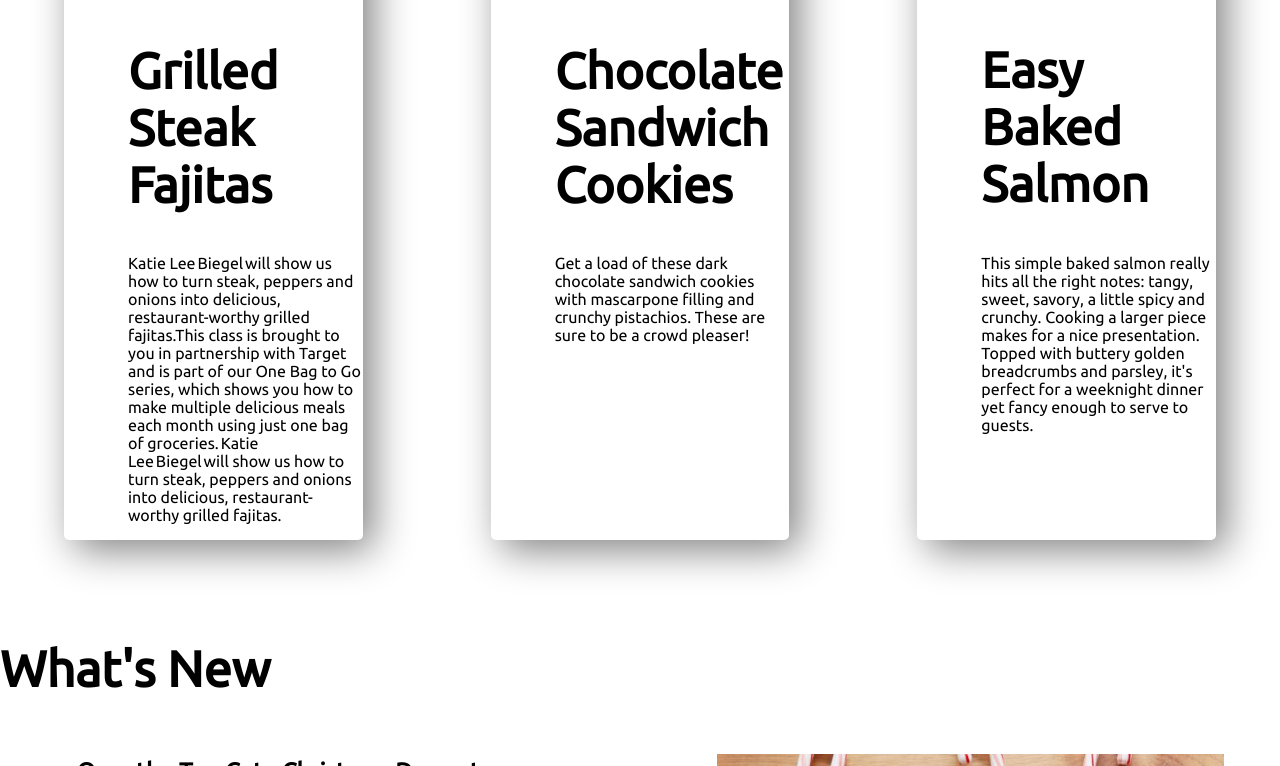
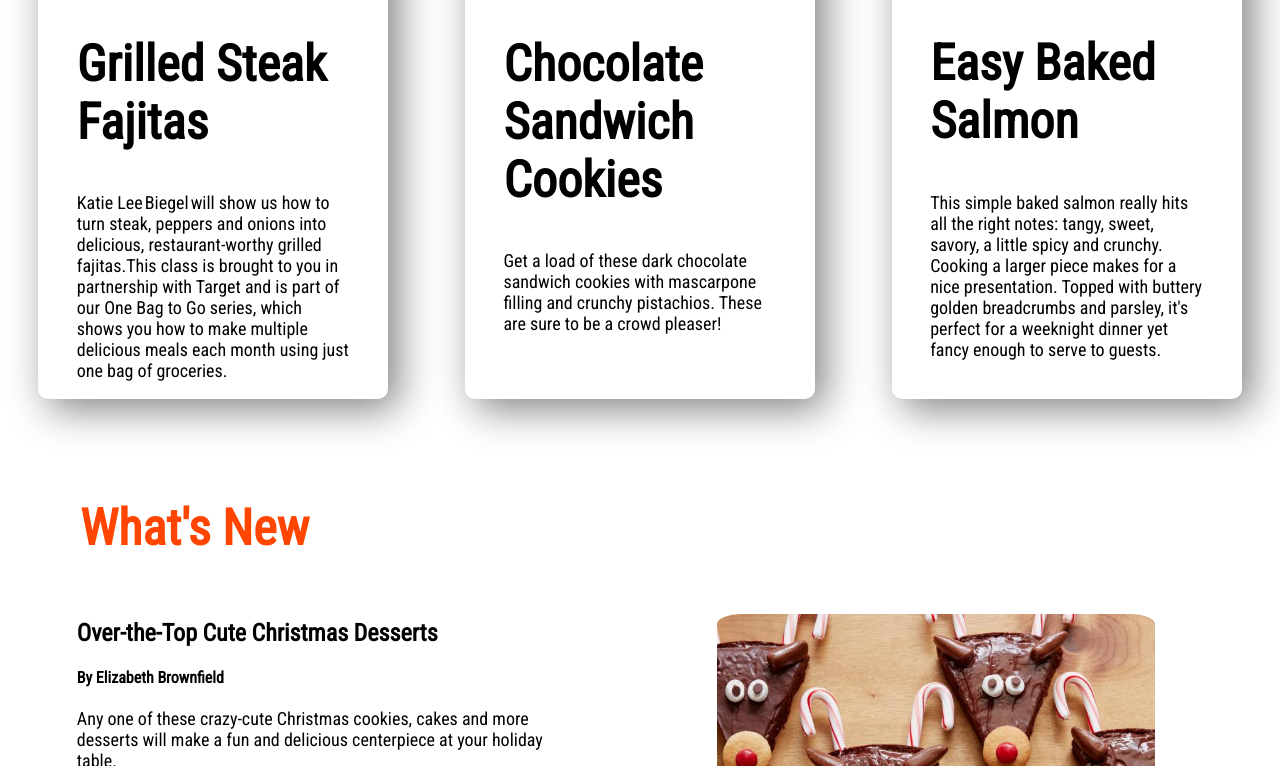
Before and after one commit to MSRLikhon/food-network, a plain HTML site: page index.html in a window 1280 px wide. Shown: the part 2034-2800 px from the top of the page. Drawn offline with Linux system fonts and the light colour scheme.

Commit message:
Almost final

```diff
--- a/index.html
+++ b/index.html
@@ -8,7 +8,7 @@
     <title>Food Network</title>
     <link rel="preconnect" href="https://fonts.googleapis.com">
     <link rel="preconnect" href="https://fonts.gstatic.com" crossorigin>
-    <link href="https://fonts.googleapis.com/css2?family=Ubuntu&display=swap" rel="stylesheet">
+    <link href="https://fonts.googleapis.com/css2?family=Roboto+Condensed&display=swap" rel="stylesheet">
     <link rel="stylesheet" href="style.css">
 </head>
 
@@ -18,7 +18,8 @@
             <h1><span>Skip </span>The Diet,</h1>
             <h1>Just Eat Healthy</h1>
             <h1>With Food Network</h1>
-            <p>Imagine you don't need a diet because we provide healthy and delicious food for you!</p>
+            <p>Imagine you don't need a diet because we provide healthy and delicious food for you!</p></br>
+            </br>
             <a class="button" href="https://foodpanda.com.bd">Order Food</a>
         </div>
         <div class="half-width"><img src="img/food-top.png"></div>
@@ -48,7 +49,8 @@
                 now refer to as “Newtonian mechanics” and “Newtonian science” consists mostly of results achieved on the
                 continent between 1740 and 1800.
 
-            </p>
+            </p></br>
+            </br>
             <a target="_blank" class="button" href="https://github.com/MSRLikhon">Contact Me</a>
         </div>
     </section>
@@ -63,16 +65,14 @@
             though we love to do that on weekends. Read below for five quick and easy weeknight recipes that each can be
             explained in one paragraph…</p>
     </section>
-    <section id="forth-sec" class="flex-section">
+    <section class="flex-section">
         <div class="recipie">
             <img src="img/Grilled-Steak-Fajitas.jpg">
             <h1>Grilled Steak Fajitas</h1>
             <p>Katie Lee Biegel will show us how to turn steak, peppers and onions into delicious, restaurant-worthy
                 grilled
                 fajitas.This class is brought to you in partnership with Target and is part of our One Bag to Go series,
-                which shows you how to make multiple delicious meals each month using just one bag of groceries. Katie
-                Lee Biegel will show us how to turn steak, peppers and onions into delicious, restaurant-worthy grilled
-                fajitas.
+                which shows you how to make multiple delicious meals each month using just one bag of groceries.
             </p>
         </div>
         <div class="recipie">
@@ -92,7 +92,7 @@
         </div>
     </section>
     <section>
-        <h1>What's New</h1>
+        <h1 id="new-items">What's New</h1>
         <div class="flex-section">
             <div class="half-width">
                 <h2>Over-the-Top Cute Christmas Desserts</h2>
@@ -101,7 +101,7 @@
                     centerpiece at your holiday table.</p>
             </div>
             <div class="half-width">
-                <img src="img/New-1.jpeg">
+                <img class="whats-new-pic" src="img/New-1.jpeg">
             </div>
         </div>
         <div class="flex-section">
@@ -112,7 +112,7 @@
                 </p>
             </div>
             <div class="half-width">
-                <img src="img/new-2.jpeg">
+                <img class="whats-new-pic" src="img/new-2.jpeg">
             </div>
         </div>
     </section>
--- a/style.css
+++ b/style.css
@@ -1,15 +1,19 @@
-body{font-family: 'Ubuntu', sans-serif;
+body{font-family: 'Roboto Condensed', sans-serif;
 margin: 0;}
 h1{font-size: 50px;}
 span{
     color: orange;
+}
+p{
+    font-size: 18px;
 }
 .flex-section{
     display: flex;
     margin-bottom: 100px;
 }
 .half-width{width: 50%;
-padding-left: 6%;}
+padding-left: 6%;
+padding-right: 6%;}
 .half-width img{
     width: 90%; padding-top: 15px;
 }
@@ -17,10 +21,11 @@ padding-left: 6%;}
 .button{
     text-decoration: none;
     background-image: linear-gradient(orange, tomato);
-    padding: 10px 40px;
-    border-radius: 20px;
+    padding: 20px 40px;
+    border-radius: 30px;
     color: white;
     font-weight: 700;
+    font-size: 20px;
 }
 #top-banner{
     background-image: url(img/top-banner.png);
@@ -38,21 +43,27 @@ padding-left: 6%;}
     }
     .recipie{
         box-shadow: 10px 10px 40px gray;
-        margin-left: 5%;
-        margin-right: 5%;
-        width: 20%;
-        border-radius: 5px;
-        padding-left: 5%;
+        margin-left: 3%;
+        margin-right: 3%;
+        width: 30%;
+        border-radius: 10px;
+        padding-left: 3%;
+        padding-right: 3%;
 
     }
     .flex-section-reci{
         display: flex;
         margin-bottom: 100px;
     }
-    .recipie img{width: 80%;
+    .recipie img{width: 100%;
         margin-top: 15px;
     padding-top: 5px;
 border-radius: 20px;
+}
+#new-items{color: orangered;
+margin-left: 80px;}
+.whats-new-pic{
+    border-radius: 25px;
 }
 footer{background-color: gray;
     text-align: center;
```
